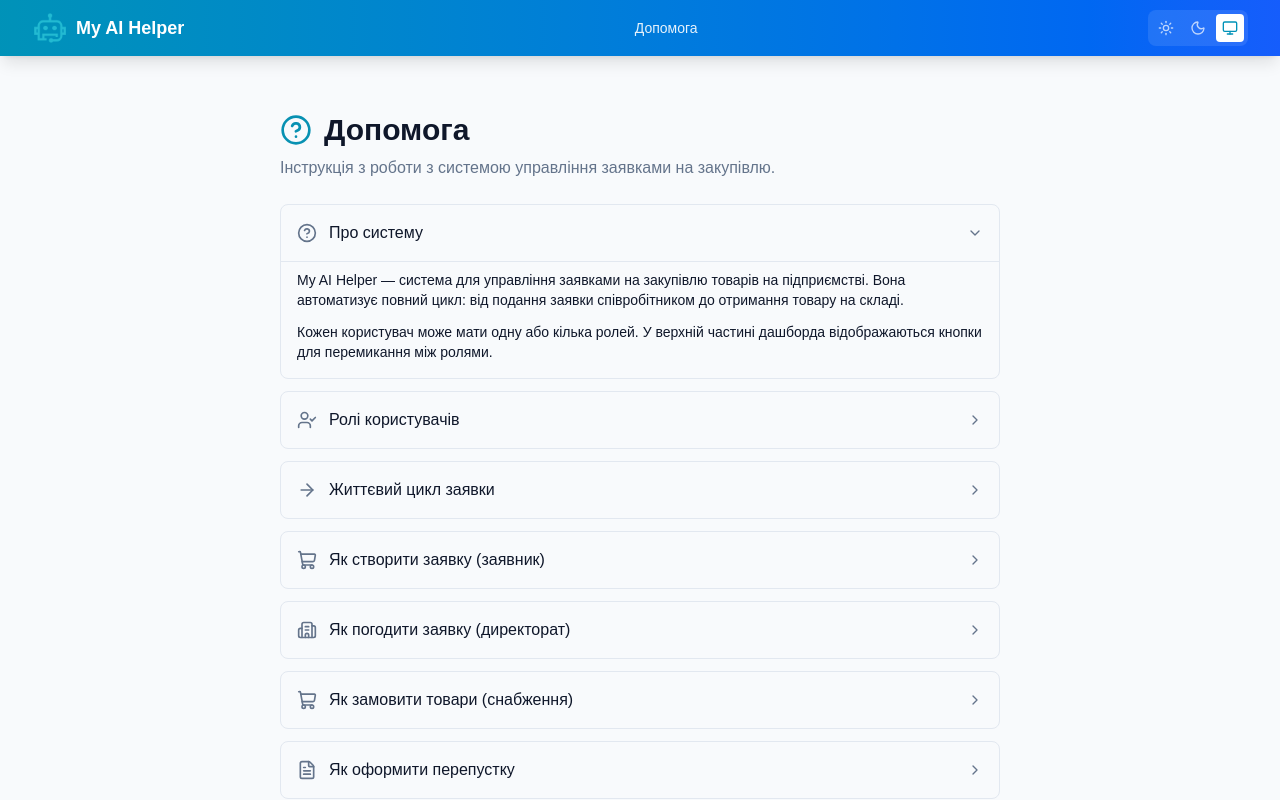
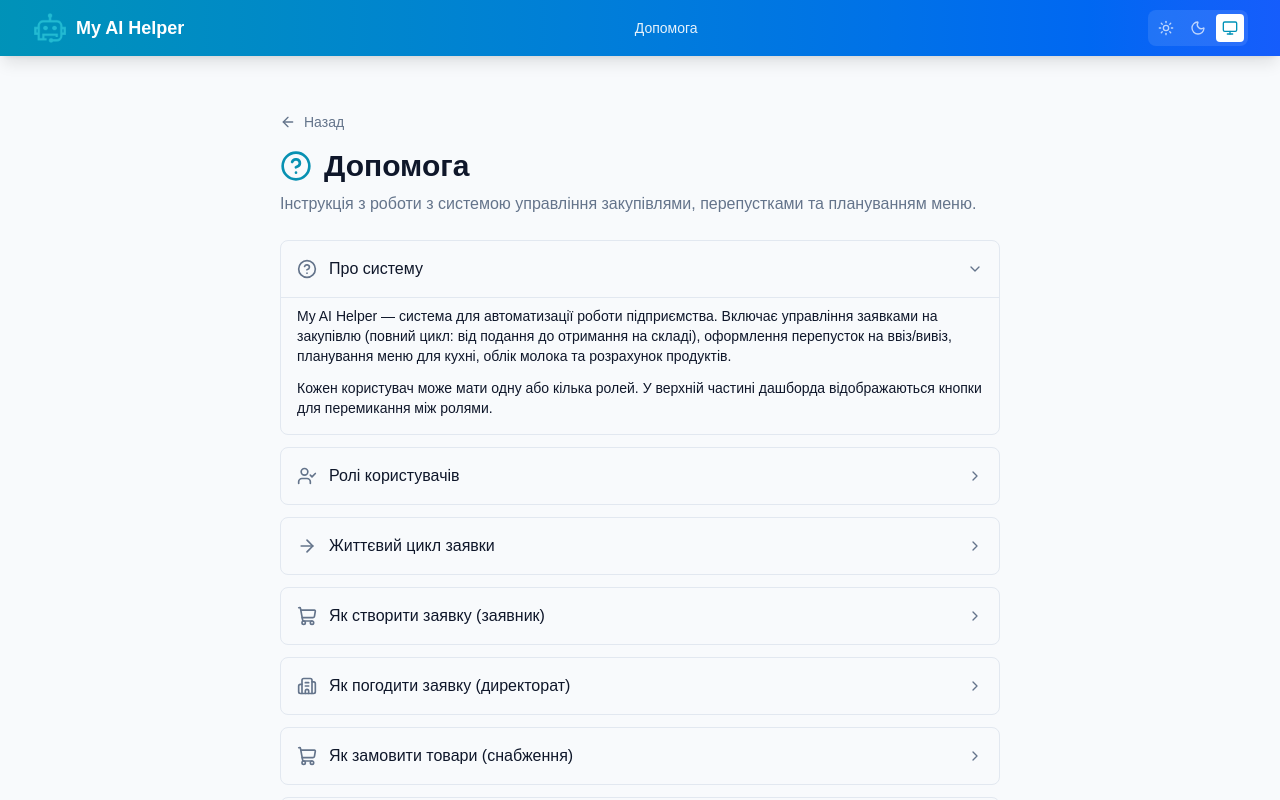
Before and after one commit to TheOldestJun/my-ai-helper, a Next.js app: page /help in a window 1280 px wide. Both pictures are taken after a click on the button "Про систему". Shown: the top 800 px of the page. Built offline with nearby package versions, Linux system fonts and the light colour scheme.

Commit message:
update help page with current features, add back button, logo links to dashboard when logged in

```diff
--- a/app/help/page.js
+++ b/app/help/page.js
@@ -1,10 +1,11 @@
 'use client';
 
 import { useState } from 'react';
+import { useRouter } from 'next/navigation';
 import {
   ChevronDown, ChevronRight, HelpCircle, UserCheck, ShoppingCart,
   Warehouse, Building2, UtensilsCrossed, ArrowRight, Archive,
-  Shield, FileText
+  Shield, FileText, ArrowLeft, Milk, Calculator, ClipboardList
 } from 'lucide-react';
 
 const sections = [
@@ -14,7 +15,7 @@ const sections = [
     title: 'Про систему',
     content: (
       <div className="space-y-3">
-        <p>My AI Helper — система для управління заявками на закупівлю товарів на підприємстві. Вона автоматизує повний цикл: від подання заявки співробітником до отримання товару на складі.</p>
+        <p>My AI Helper — система для автоматизації роботи підприємства. Включає управління заявками на закупівлю (повний цикл: від подання до отримання на складі), оформлення перепусток на ввіз/вивіз, планування меню для кухні, облік молока та розрахунок продуктів.</p>
         <p>Кожен користувач може мати одну або кілька ролей. У верхній частині дашборда відображаються кнопки для перемикання між ролями.</p>
       </div>
     ),
@@ -43,7 +44,7 @@ const sections = [
         </div>
         <div className="p-3 bg-orange-50 dark:bg-orange-900/20 rounded-lg border border-orange-200 dark:border-orange-800">
           <h4 className="font-medium text-orange-800 dark:text-orange-200">Кухня (KITCHEN)</h4>
-          <p className="text-sm text-orange-700 dark:text-orange-300 mt-1">Планує меню на тиждень, веде облік молока, розраховує кількість продуктів на порції.</p>
+          <p className="text-sm text-orange-700 dark:text-orange-300 mt-1">Планує меню на тиждень з цінами страв, веде облік молока, розраховує кількість продуктів на порції.</p>
         </div>
         <div className="p-3 bg-purple-50 dark:bg-purple-900/20 rounded-lg border border-purple-200 dark:border-purple-800">
           <h4 className="font-medium text-purple-800 dark:text-purple-200">Адміністратор (ADMIN)</h4>
@@ -159,7 +160,7 @@ const sections = [
         <p className="text-sm text-muted-foreground">Функція доступна у відділі снабження на вкладці <strong>«Перепустки»</strong>.</p>
         <ol className="list-decimal list-inside space-y-2 text-sm">
           <li>Виберіть тип перепустки: «Ввіз», «Вивіз» або «Ввіз/Вивіз».</li>
-          <li>Вкажіть дату початку дії. Дата закінчення розраховується автоматично (+7 днів).</li>
+          <li>Виберіть дату початку дії через календар. Дата закінчення розраховується автоматично (+7 днів).</li>
           <li>Додайте товари до перепустки — кожен наступний рядок з&rsquo;являється після заповнення попереднього.</li>
           <li>Максимум 31 позиція в одній перепустці.</li>
           <li>Натисніть <strong>«Зберегти перепустку»</strong> — Excel-файл згенерується і завантажиться автоматично.</li>
@@ -192,20 +193,22 @@ const sections = [
         <p className="text-sm text-muted-foreground">Кухні доступні вкладки: <strong>«Меню на тиждень»</strong>, <strong>«Молоко»</strong>, <strong>«Розрахунки»</strong>.</p>
         <div className="space-y-4">
           <div>
-            <h4 className="font-medium mb-1">🍽️ Планування меню</h4>
+            <h4 className="font-medium mb-1 flex items-center gap-2"><ClipboardList className="w-4 h-4" /> Планування меню</h4>
             <ol className="list-decimal list-inside space-y-1 text-sm">
-              <li>Виберіть дні тижня (Пн–Пт), на які плануєте меню.</li>
-              <li>Для кожного дня та типу страви (Перше, Гарнір, М&rsquo;ясне, Салат, Випічка, Напій) додайте блюдо через автокомпліт.</li>
-              <li>Створюйте нові блюда прямо при введенні.</li>
-              <li>Натисніть <strong>«Експорт PDF»</strong> для вивантаження меню у файл.</li>
+              <li>Встановіть початок тижня через календар — тиждень будується відносно цієї дати.</li>
+              <li>Оберіть робочі дні через чекбокси (Пн–Пт). Таблиця покаже лише вибрані дні з правильними датами.</li>
+              <li>Для кожного дня та типу страви (Перше, Гарнір, М&rsquo;ясне, Салат, Випічка, Напій) оберіть страву через автокомпліт. В комірці одночасно може бути лише одна страва.</li>
+              <li>До кожної страви можна вказати ціну — поруч з автокомплітом є поле для введення ціни. При зміні ціна зберігається автоматично (при втраті фокусу або натисканні Enter).</li>
+              <li>Якщо страви з потрібною назвою не існує, автокомпліт запропонує створити нову — з&rsquo;явиться модальне вікно для введення ціни.</li>
+              <li>Натисніть <strong>«Експорт PDF»</strong> — згенерується файл з усіма днями, стравами, цінами та денною сумою по кожному дню.</li>
             </ol>
           </div>
           <div>
-            <h4 className="font-medium mb-1">🥛 Облік молока</h4>
-            <p className="text-sm text-muted-foreground">Простий трекер для щоденного обліку молока. Дані зберігаються локально в браузері.</p>
+            <h4 className="font-medium mb-1 flex items-center gap-2"><Milk className="w-4 h-4" /> Облік молока</h4>
+            <p className="text-sm text-muted-foreground">Щоденний трекер молока. Додавайте записи з датою (вибір через календар), кількістю літрів та приміткою. Дані зберігаються локально в браузері.</p>
           </div>
           <div>
-            <h4 className="font-medium mb-1">📊 Розрахунки</h4>
+            <h4 className="font-medium mb-1 flex items-center gap-2"><Calculator className="w-4 h-4" /> Розрахунки</h4>
             <p className="text-sm text-muted-foreground">Калькулятор для розрахунку кількості продуктів на задану кількість порцій.</p>
           </div>
         </div>
@@ -269,6 +272,7 @@ const Section = ({ section, isOpen, onToggle }) => {
 };
 
 const HelpPage = () => {
+  const router = useRouter();
   const [openSection, setOpenSection] = useState(null);
 
   const toggleSection = (id) => {
@@ -278,12 +282,20 @@ const HelpPage = () => {
   return (
     <div className="min-h-screen bg-background">
       <div className="max-w-3xl mx-auto px-4 sm:px-6 py-8 space-y-6">
+        <button
+          onClick={() => router.back()}
+          className="flex items-center gap-2 text-sm text-muted-foreground hover:text-foreground transition-colors mb-4"
+        >
+          <ArrowLeft className="w-4 h-4" />
+          Назад
+        </button>
+
         <div className="flex items-center gap-3 mb-2">
           <HelpCircle className="w-8 h-8 text-primary" />
           <h1 className="text-3xl font-bold text-foreground">Допомога</h1>
         </div>
         <p className="text-muted-foreground">
-          Інструкція з роботи з системою управління заявками на закупівлю.
+          Інструкція з роботи з системою управління закупівлями, перепустками та плануванням меню.
         </p>
 
         <div className="space-y-3">
--- a/components/Header.jsx
+++ b/components/Header.jsx
@@ -21,6 +21,11 @@ import { ThemeToggle } from './ThemeToggle';
 
 const Header = () => {
   const [isMenuOpen, setIsMenuOpen] = useState(false);
+  const [hasUser, setHasUser] = useState(false);
+
+  useEffect(() => {
+    setHasUser(!!localStorage.getItem('user'));
+  }, []);
 
   const toggleMenu = () => setIsMenuOpen(!isMenuOpen);
 
@@ -34,7 +39,7 @@ const Header = () => {
         <div className="flex justify-between items-center h-14">
           {/* Logo */}
           <div className="flex items-center">
-            <Link href="/" className="flex items-center gap-2 hover:opacity-90 transition-opacity">
+            <Link href={hasUser ? '/dashboard' : '/'} className="flex items-center gap-2 hover:opacity-90 transition-opacity">
               <Image src="/logo.png" alt="Logo" width={36} height={36} className="rounded" />
               <span className="text-white font-semibold text-lg hidden sm:block">My AI Helper</span>
             </Link>
```
